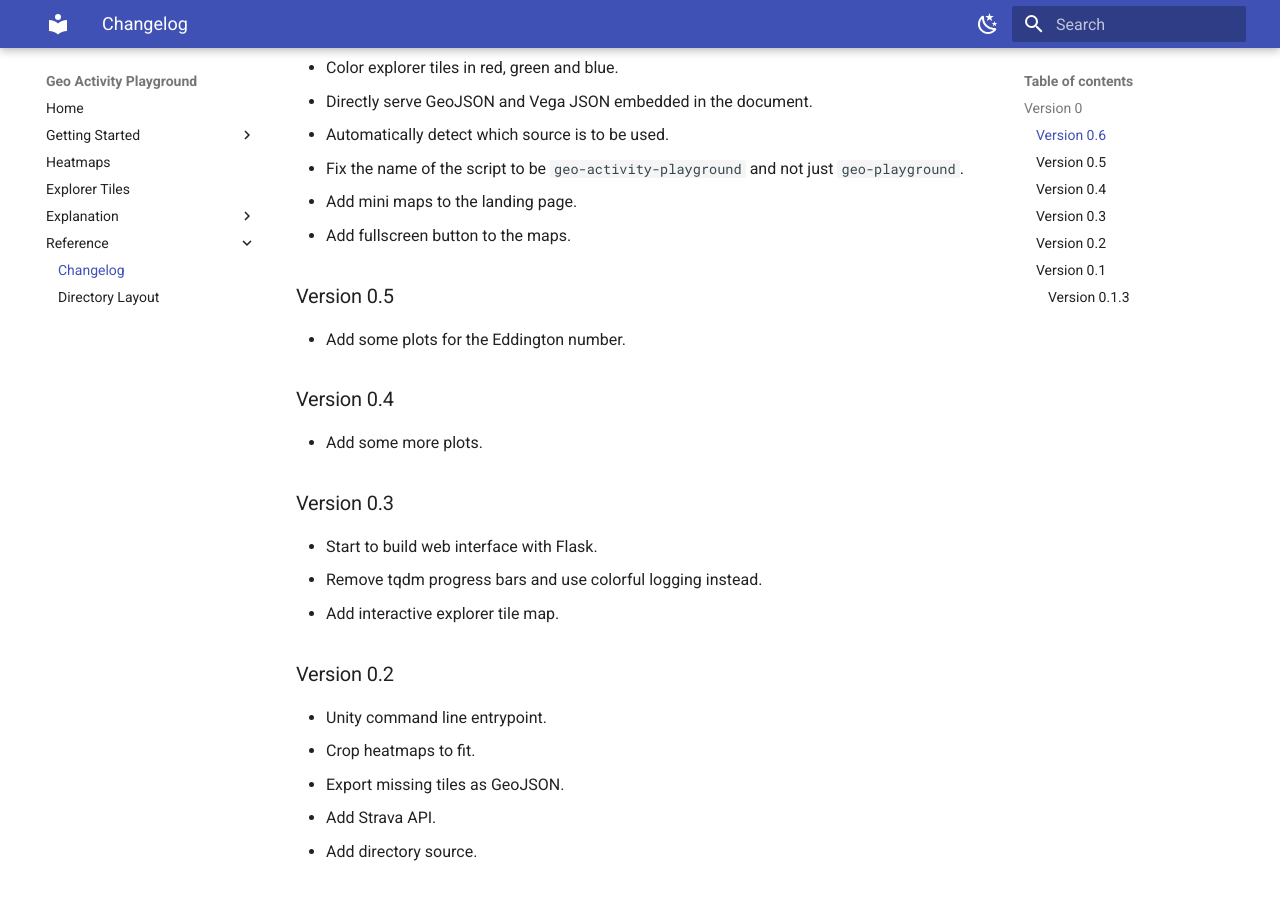
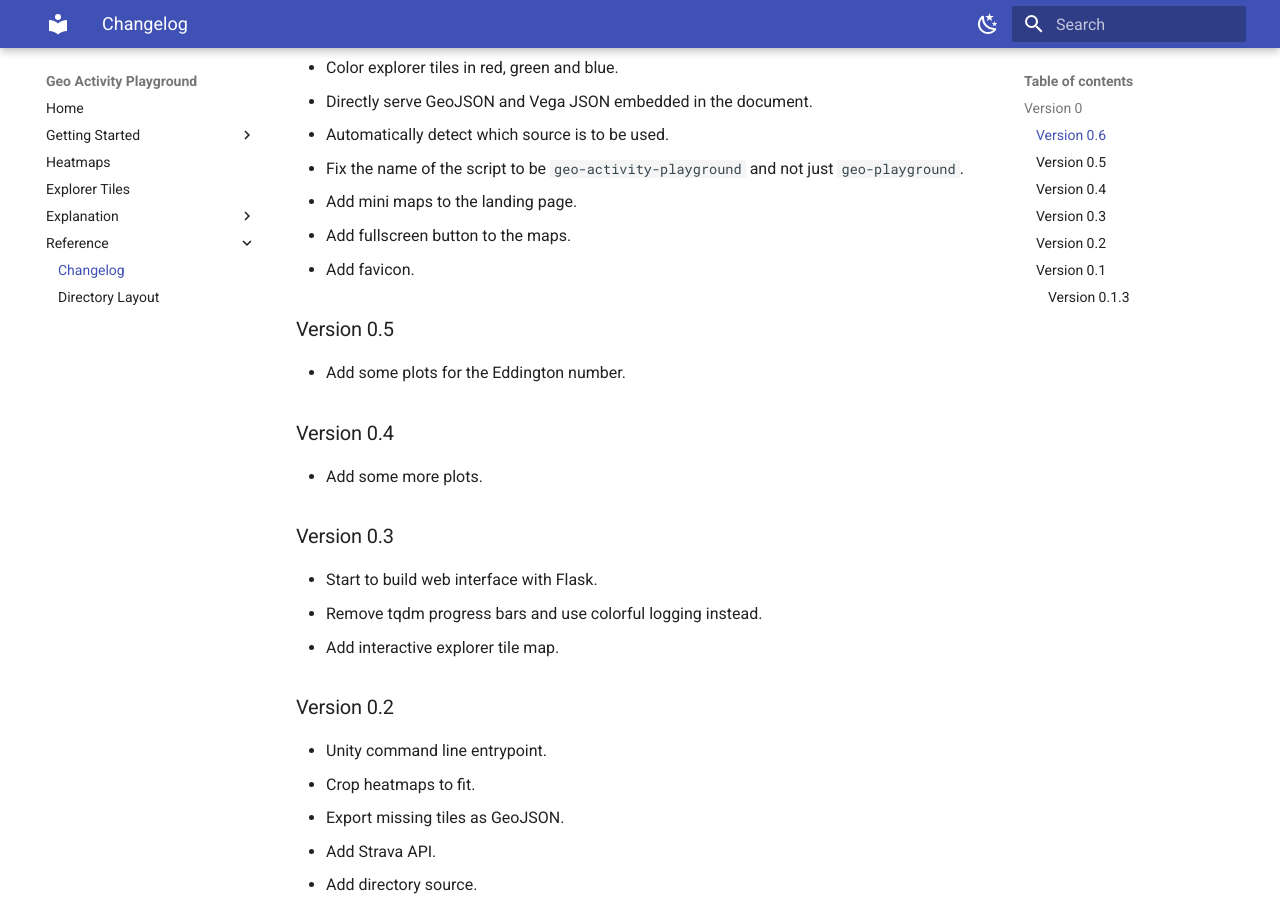
Before and after one commit to martin-ueding/geo-activity-playground, an MkDocs documentation site: the page built from docs/reference/changelog.md, in a window 1280 px wide and 900 px high, scrolled down 404 px. Built offline with MkDocs 1.6.1 and Material for MkDocs 9.7.7, drawn with Linux system fonts in a browser that asks for light colours.

Commit message:
Changelog entry

```diff
--- a/docs/reference/changelog.md
+++ b/docs/reference/changelog.md
@@ -15,6 +15,7 @@ This is the pre-release series. Things haven't settled yet, so each minor versio
 - Fix the name of the script to be `geo-activity-playground` and not just `geo-playground`.
 - Add mini maps to the landing page.
 - Add fullscreen button to the maps.
+- Add favicon.
 
 ### Version 0.5
 
```
